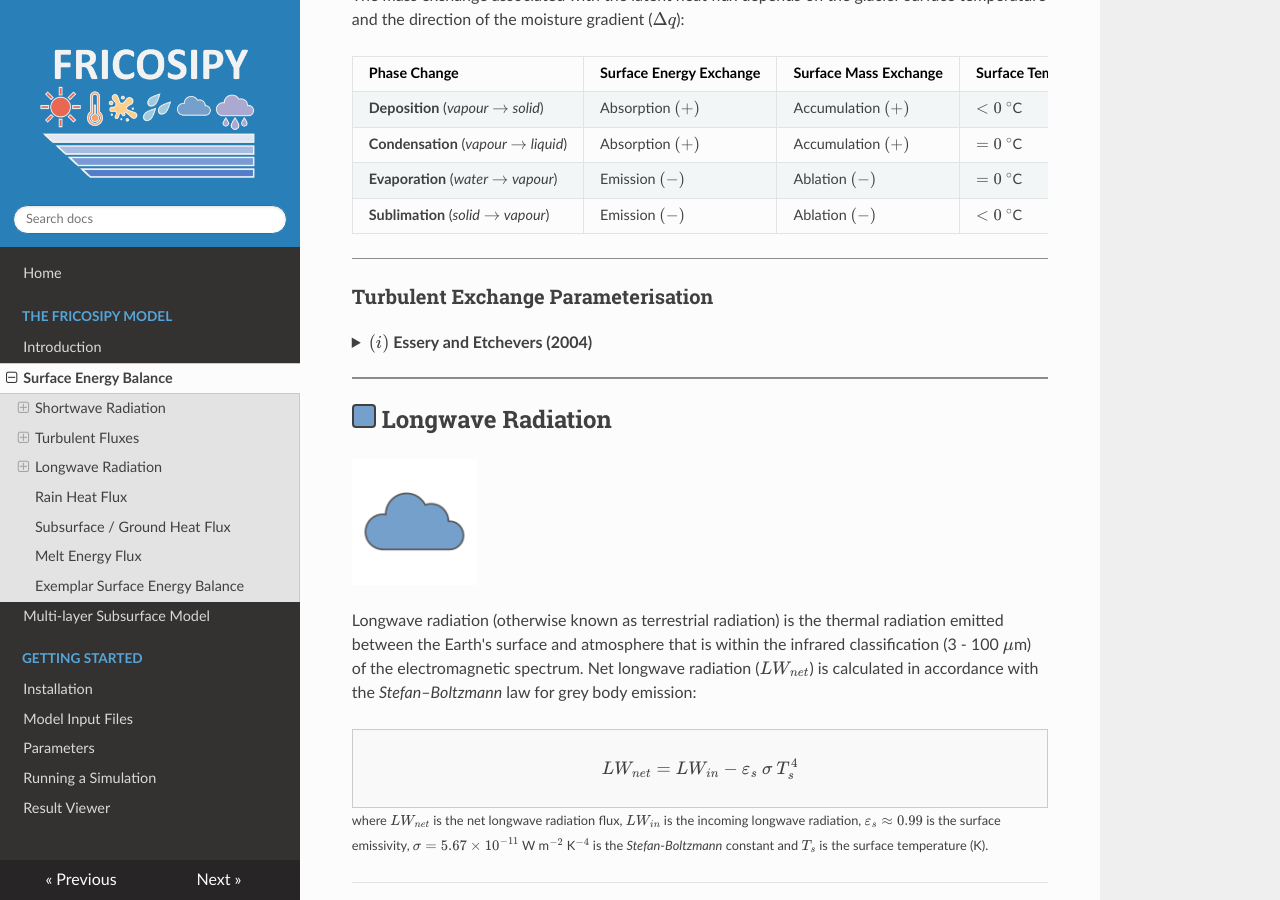
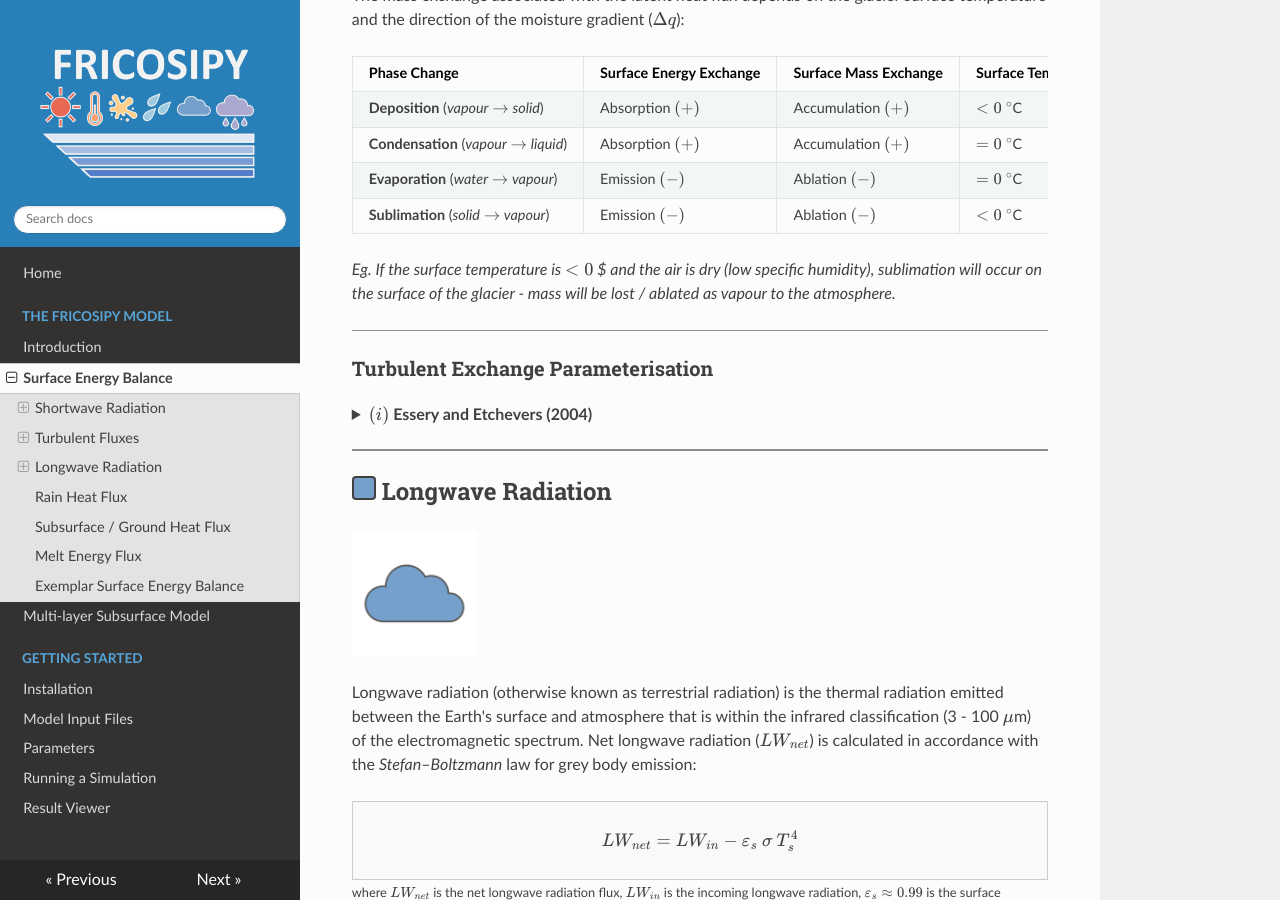
Before and after one commit to MarcusGastaldello/FRICOSIPY, an MkDocs documentation site: the page built from docs/surface_energy_balance.md, in a window 1280 px wide and 900 px high, scrolled down 4203 px. Built offline with MkDocs 1.6.1, drawn with Linux system fonts in a browser that asks for light colours; nearby versions of some CDN libraries.

Commit message:
Update surface_energy_balance.md

```diff
--- a/docs/surface_energy_balance.md
+++ b/docs/surface_energy_balance.md
@@ -186,6 +186,8 @@ The mass exchange associated with the latent heat flux depends on the glacier su
 | **Evaporation** (*water* $\rightarrow$ *vapour*) | Emission $(-)$ | Ablation $(-)$ | $= 0$ $^\circ$C |
 | **Sublimation** (*solid* $\rightarrow$ *vapour*) | Emission $(-)$ | Ablation $(-)$ | $< 0$ $^\circ$C |
 
+*Eg. If the surface temperature is $< 0$ $ and the air is dry (low specific humidity), sublimation will occur on the surface of the glacier - mass will be lost / ablated as vapour to the atmosphere.*
+
 <hr style="height:1px; background-color:#8b8b8b; border:none;" />
 
 ### Turbulent Exchange Parameterisation
```
